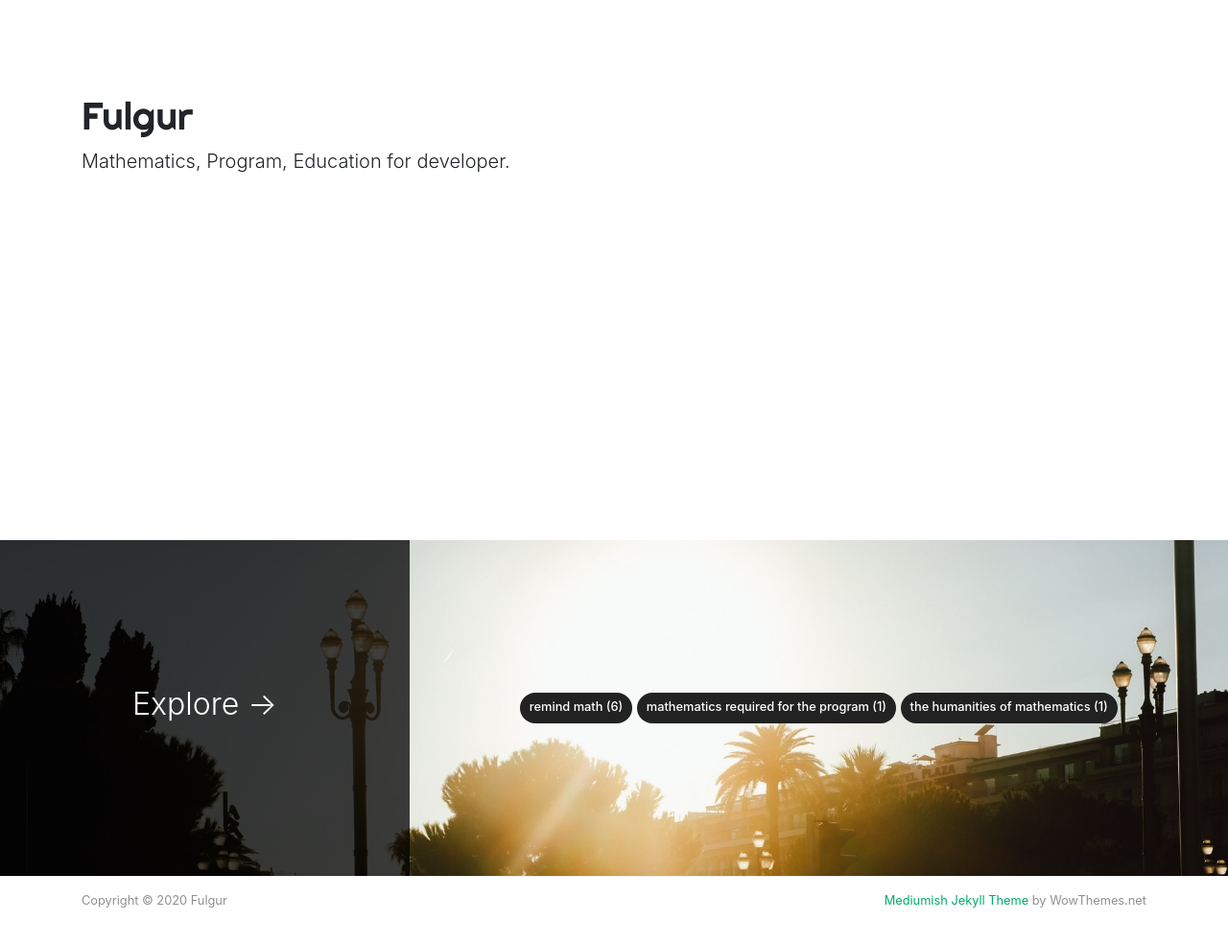
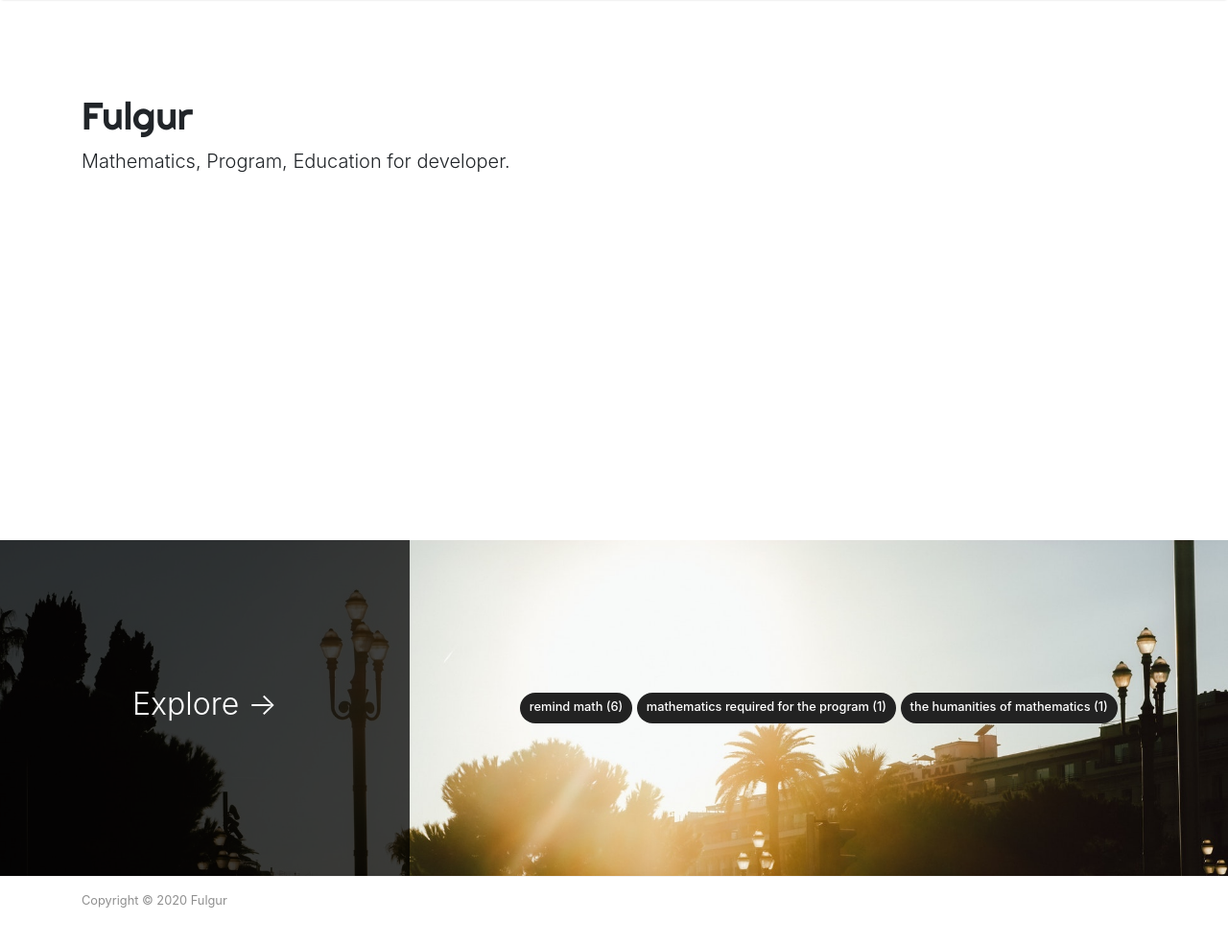
Before and after one commit to kerow1004/kerow1004.github.io, a Jekyll site: the page built from _pages/tags.md, in a window 1280 px wide and 1022 px high. Shown: the top 985 px of the window at 96% size. Built offline with Jekyll 4.4.1, drawn with Linux system fonts in a browser that asks for light colours; nearby versions of some CDN libraries.

Commit message:
footer edit

```diff
--- a/_layouts/default.html
+++ b/_layouts/default.html
@@ -174,9 +174,9 @@
             <div class="col-md-6 col-sm-6 text-center text-lg-left">
                 Copyright © {{ site.time | date: "%Y" }} {{ site.name }}
             </div>
-            <div class="col-md-6 col-sm-6 text-center text-lg-right">
-                <a target="_blank" href="https://www.wowthemes.net/mediumish-free-jekyll-template/">Mediumish Jekyll Theme</a> by WowThemes.net
-            </div>
+<!--            <div class="col-md-6 col-sm-6 text-center text-lg-right">    -->
+<!--                <a target="_blank" href="https://www.wowthemes.net/mediumish-free-jekyll-template/">Mediumish Jekyll Theme</a> by WowThemes.net-->
+<!--            </div>-->
         </div>
     </div>
 </footer>
```
Also changed, not shown: 1 other file.
